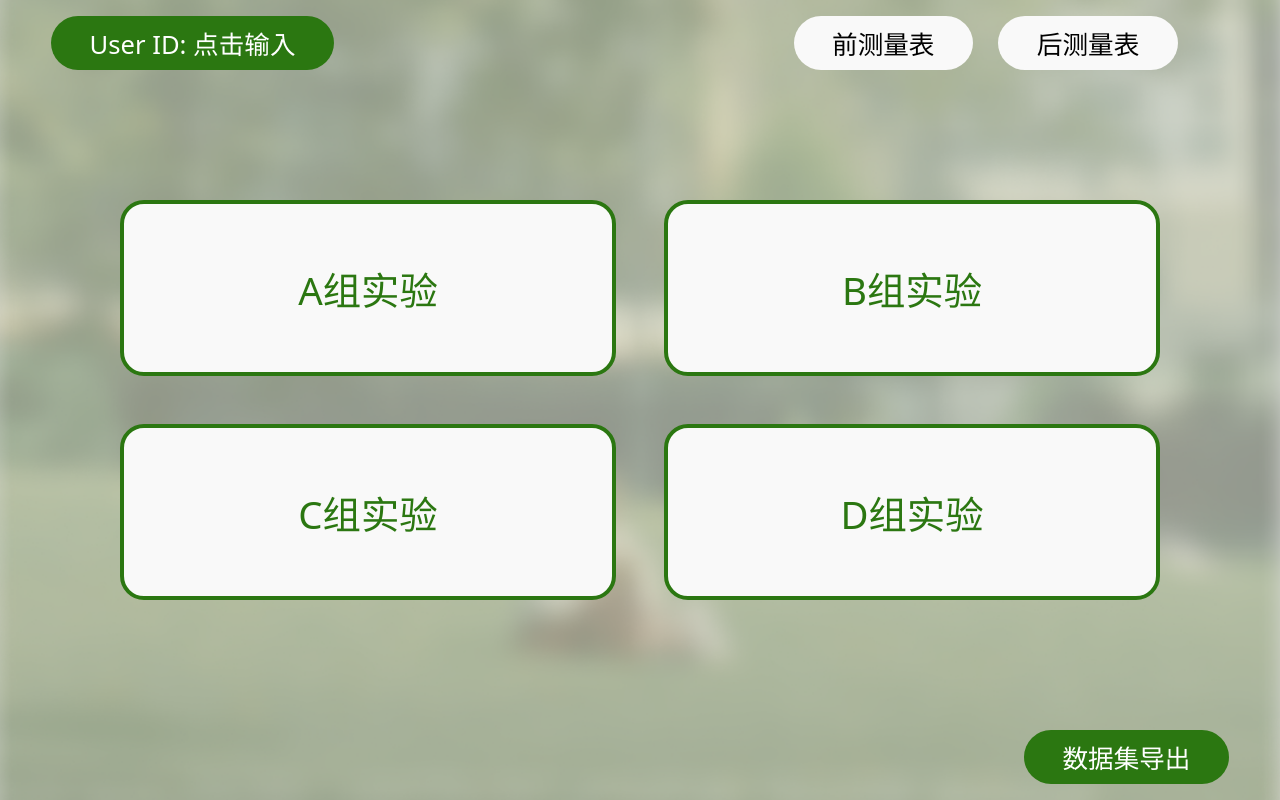
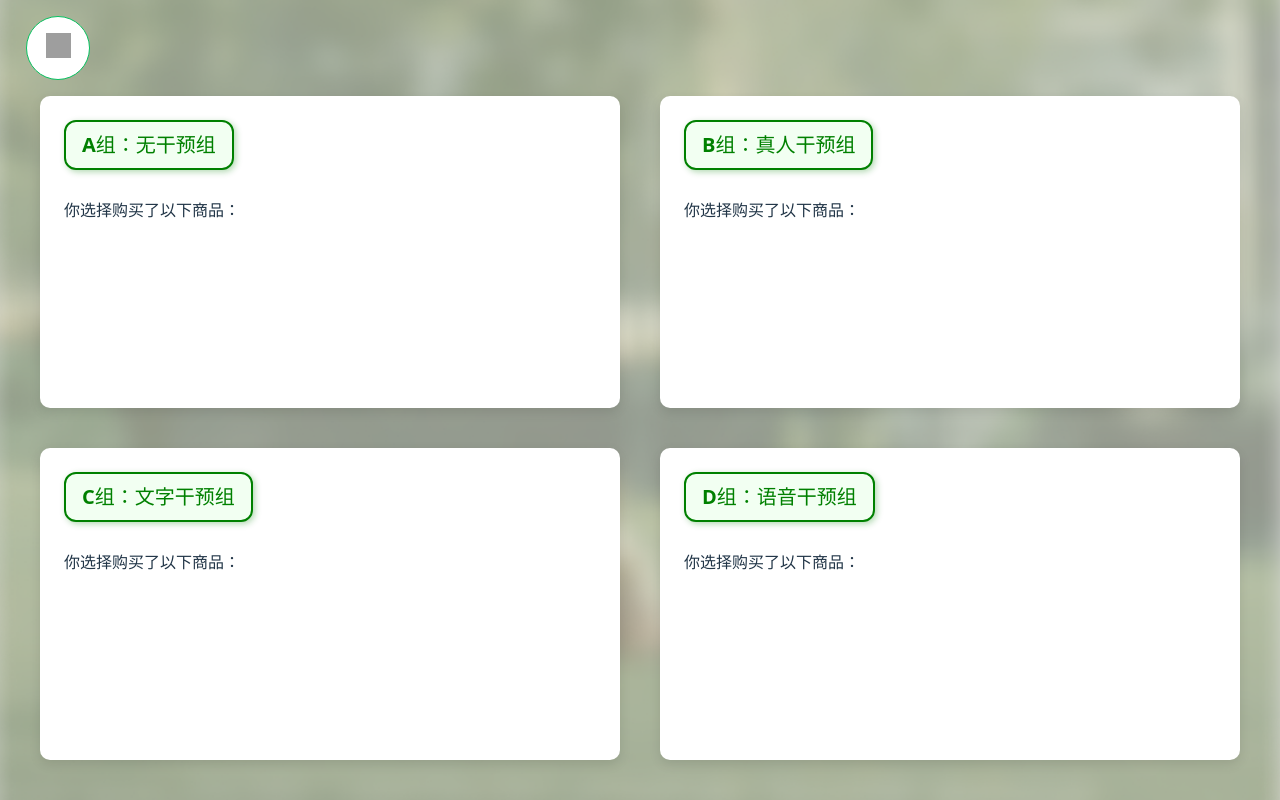
Before and after one commit to Ljt0721/BuyMate, a React (Vite) app in the folder buymate-frontend/buymate-ai/: page /result in a window 1280 px wide. Before the commit this address led to /. Built offline with nearby package versions, Linux system fonts and the light colour scheme.

Commit message:
frontend: add result page

```diff
--- a/buymate-frontend/buymate-ai/src/App.tsx
+++ b/buymate-frontend/buymate-ai/src/App.tsx
@@ -3,16 +3,18 @@ import IntroPage     from './pages/IntroPage';
 import ExperimentPage from './pages/ExperimentPage';
 import PreQuestionnaire from "./pages/PreQuestionnaire";
 import PostQuestionnaire from "./pages/PostQuestionnaire";
+import ResultPage from "./pages/ResultPage";
 
 export default function App() {
     return (
         <BrowserRouter>
             <Routes>
-                <Route path="/"           element={<IntroPage />} />
-                <Route path="/experiment" element={<ExperimentPage />} />
+                <Route path="/"                   element={<IntroPage />} />
+                <Route path="/experiment"         element={<ExperimentPage />} />
                 <Route path="/pre-questionnaire"  element={<PreQuestionnaire />} />
                 <Route path="/post-questionnaire" element={<PostQuestionnaire />} />
-                <Route path="*"           element={<Navigate to="/" />} />
+                <Route path="/result"             element={<ResultPage />} />
+                <Route path="*"                   element={<Navigate to="/" />} />
             </Routes>
         </BrowserRouter>
     );
--- a/buymate-frontend/buymate-ai/src/pages/IntroPage.tsx
+++ b/buymate-frontend/buymate-ai/src/pages/IntroPage.tsx
@@ -31,6 +31,12 @@ export default function IntroPage() {
         if (!preDone)  return alert('请先完成前测量表');
         sessionStorage.setItem('exp:group', group);
         nav('/experiment');
+    };
+
+    /* ---------- 进入结果 ---------- */
+    const goResult = () => {
+        if (!userId) return alert('请先输入用户 ID');
+        nav('/result');
     };
 
     /* ---------- 数据集导出 ---------- */
@@ -184,10 +190,26 @@ export default function IntroPage() {
             <footer
                 style={{
                     display: 'flex',
-                    justifyContent: 'flex-end',
-                    padding: '2vh 4vw',
+                    justifyContent: 'space-between', // 分居两侧
+                    alignItems: 'center',
+                    padding: '2vh 6vw', // 增大边距
                 }}
             >
+                <button
+                    style={{
+                        fontSize: 'clamp(2vw, 2vw, 2vw)',
+                        padding: '1vh 3vw',
+                        borderRadius: '100vh',
+                        border: 'none',
+                        background: '#2b7711',
+                        color: '#fff',
+                        cursor: 'pointer',
+                    }}
+                    onClick={goResult}
+                >
+                    决策结果汇总
+                </button>
+
                 <button
                     style={{
                         fontSize: 'clamp(2vw, 2vw, 2vw)',
--- /dev/null
+++ b/buymate-frontend/buymate-ai/src/pages/ResultPage.module.css
@@ -0,0 +1,62 @@
+.resultContainer {
+  display: grid;
+  grid-template-columns: 1fr 1fr;
+  gap: 40px;
+  padding: 40px;
+  min-height: 100vh;
+  box-sizing: border-box;
+}
+
+.groupCard {
+  background-color: white;
+  border-radius: 10px;
+  padding: 24px;
+  box-shadow: 0 4px 12px rgba(0, 0, 0, 0.1);
+}
+
+.groupTitle {
+  font-weight: bold;
+  font-size: 20px;
+  margin-bottom: 12px;
+  color: #008000;
+  border: 2px solid #008000;
+  border-radius: 12px;
+  padding: 8px 16px;
+  display: inline-block;
+  background-color: #f2fff2;
+  box-shadow: 2px 2px 6px rgba(0, 128, 0, 0.3);
+}
+
+.groupLabel {
+  font-size: 16px;
+  margin: 16px 0 12px 0;
+}
+
+.groupContent {
+  margin-top: 10px;
+}
+
+.productGrid {
+  display: flex;
+  flex-wrap: wrap;
+  gap: 12px;
+}
+
+.productItem {
+  width: 120px;
+  text-align: center;
+}
+
+.productImage {
+  width: 120px;
+  height: 160px;
+  object-fit: cover;
+  border-radius: 4px;
+  border: 1px solid #ccc;
+}
+
+.productName {
+  margin-top: 4px;
+  font-size: 14px;
+  color: #555;
+}
--- /dev/null
+++ b/buymate-frontend/buymate-ai/src/pages/ResultPage.tsx
@@ -0,0 +1,93 @@
+import styles from './ResultPage.module.css';
+import { useEffect, useState } from 'react';
+import { useNavigate } from 'react-router-dom';
+import config from '../config'; // 确保你有一个 config 文件包含 BACKEND_BASE_URL
+
+const groupsMap: Record<number, string> = {
+    0: 'A组：无干预组',
+    1: 'B组：真人干预组',
+    2: 'C组：文字干预组',
+    3: 'D组：语音干预组',
+};
+
+const productNames = [
+    '商品1', '商品2', '商品3', '商品4',
+    '商品5', '商品6', '商品7', '商品8'
+];
+
+interface GroupResult {
+    type: number;
+    items: number[];
+}
+
+export default function ResultPage() {
+    const nav = useNavigate();
+    const [userId] = useState(() => sessionStorage.getItem('exp:userId') || '');
+    const [groupedResults, setGroupedResults] = useState<GroupResult[]>([]);
+
+    useEffect(() => {
+        if (!userId) return;
+
+        fetch(`${config.BACKEND_BASE_URL}/experiment_api/experiment/get_result/?subject_id=${userId}`)
+            .then(res => res.json())
+            .then(data => {
+                setGroupedResults(data);
+            })
+            .catch(err => {
+                console.error('获取实验结果失败:', err);
+            });
+    }, [userId]);
+
+    const groupTypes = [0, 1, 2, 3];
+
+    return (
+        <div className={styles.resultContainer} style={{ paddingTop: '12vh' }}>
+            <button
+                style={{
+                    position: 'fixed',
+                    top: '2vh',
+                    left: '2vw',
+                    width: '5vw',
+                    height: '5vw',
+                    borderRadius: '50%',
+                    border: '0.1vw solid #07C160',
+                    background: '#fff',
+                    cursor: 'pointer',
+                    zIndex: 1000,
+                }}
+                onClick={() => nav('/')}
+            >
+                <img
+                    src={`${config.BACKEND_BASE_URL}/media/images/back.png`}
+                    alt="back"
+                    style={{ width: '2vw', height: '2vw', pointerEvents: 'none' }}
+                />
+            </button>
+
+            {groupTypes.map((type) => {
+                const group = groupedResults.find(g => g.type === type);
+                const items = group ? group.items : [];
+                return (
+                    <div key={type} className={styles.groupCard}>
+                        <div className={styles.groupTitle}>{groupsMap[type]}</div>
+                        <div className={styles.groupContent}>
+                            <div className={styles.groupLabel}>你选择购买了以下商品：</div>
+                            <div className={styles.productGrid}>
+                                {items.map((id, i) => (
+                                    <div key={i} className={styles.productItem}>
+                                        <img
+                                            src={`${config.BACKEND_BASE_URL}/media/images/id-${id}.jpg`}
+                                            alt={`商品${id}`}
+                                            className={styles.productImage}
+                                        />
+                                        <div className={styles.productName}>{productNames[id - 1] || `商品${id}`}</div>
+                                    </div>
+                                ))}
+                            </div>
+                        </div>
+                    </div>
+                );
+            })}
+        </div>
+    );
+}
```
